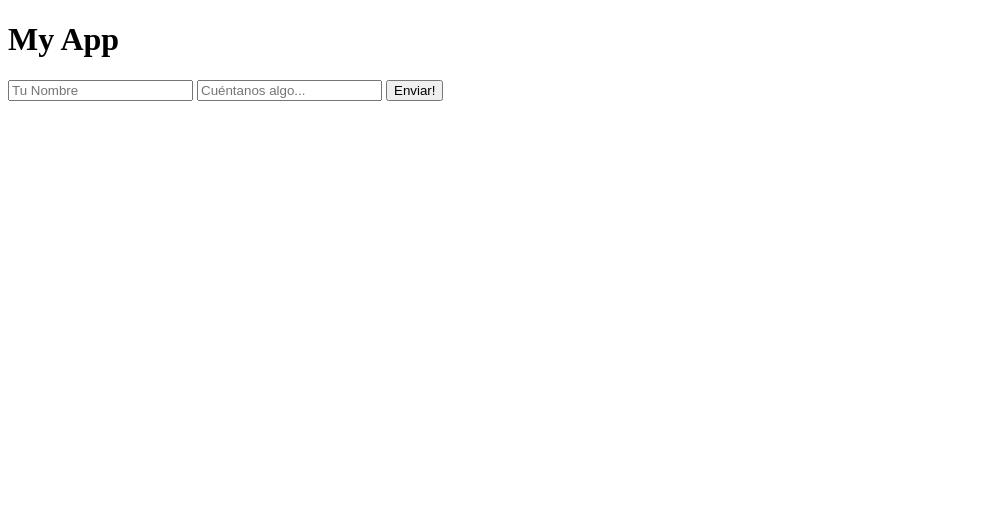
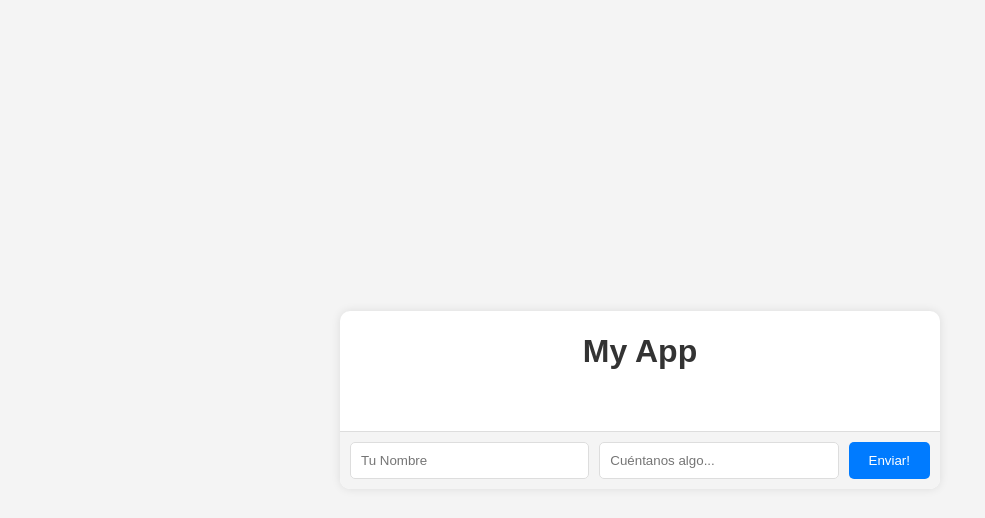
Before and after one commit to Sngs23/ChatTest, a website: page public/index.html in a window 1280 px wide. Shown: the whole page, without its empty margins (0-985 px from the left). Drawn offline with nearby package versions, Linux system fonts and the light colour scheme; no server answers.

Commit message:
cambios estilos

```diff
--- a/public/index.html
+++ b/public/index.html
@@ -3,16 +3,19 @@
 <head>
  <meta charset="UTF-8" />
  <title>My Aplicación con Sockets</title>
+ <link rel="stylesheet" href="/public/styles/style.css">
  <script src="/socket.io/socket.io.js"></script>
  <script src="main.js"></script>
 </head>
 <body>
- <h1>My App</h1>
- <form onsubmit="return addMessage(this)">
-    <input type="text" id="username" placeholder="Tu Nombre" />
-    <input type="text" id="texto" placeholder="Cuéntanos algo..." />
-    <input type="submit" value="Enviar!" />
-   </form>
- <div id="messages"></div>
+  <div id="chat-container">
+    <h1>My App</h1>
+    <div id="messages"></div>
+    <form id="message-form" onsubmit="return addMessage(this)">
+      <input type="text" id="username" placeholder="Tu Nombre" />
+      <input type="text" id="texto" placeholder="Cuéntanos algo..." />
+      <input type="submit" value="Enviar!" />
+    </form>
+  </div>
 </body>
 </html>
--- /dev/null
+++ b/public/styles/style.css
@@ -0,0 +1,77 @@
+body {
+    font-family: Arial, sans-serif;
+    background-color: #f4f4f4;
+    display: flex;
+    justify-content: center;
+    align-items: center;
+    height: 100vh;
+    margin: 0;
+}
+
+h1 {
+    text-align: center;
+    color: #333;
+}
+
+#chat-container {
+    width: 100%;
+    max-width: 600px;
+    background-color: #fff;
+    border-radius: 10px;
+    box-shadow: 0 0 10px rgba(0, 0, 0, 0.1);
+    overflow: hidden;
+    display: flex;
+    flex-direction: column;
+}
+
+#messages {
+    flex: 1;
+    padding: 20px;
+    border-bottom: 1px solid #ddd;
+    overflow-y: auto;
+    max-height: 400px;
+}
+
+#messages div {
+    margin-bottom: 15px;
+}
+
+#messages div strong {
+    color: #007bff;
+}
+
+#messages div em {
+    color: #555;
+    background-color: #f1f1f1;
+    padding: 5px 10px;
+    border-radius: 5px;
+    display: inline-block;
+}
+
+#message-form {
+    display: flex;
+    padding: 10px;
+    background-color: #f4f4f4;
+}
+
+#message-form input[type="text"] {
+    flex: 1;
+    padding: 10px;
+    border: 1px solid #ddd;
+    border-radius: 5px;
+    margin-right: 10px;
+}
+
+#message-form input[type="submit"] {
+    background-color: #007bff;
+    color: #fff;
+    border: none;
+    padding: 10px 20px;
+    border-radius: 5px;
+    cursor: pointer;
+    transition: background-color 0.3s ease;
+}
+
+#message-form input[type="submit"]:hover {
+    background-color: #0056b3;
+}
```
